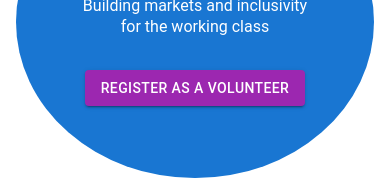
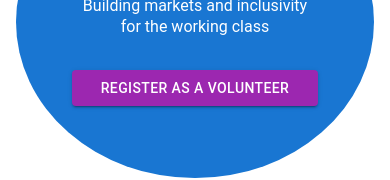
Before and after one commit to hameedsk381/tfe, a React (Vite) app: page / in a window 390 px wide. Shown: the part 315-495 px from the top of the page. Built offline with nearby package versions, Linux system fonts and the light colour scheme; no server answers.

Commit message:
added responsiveness

```diff
--- a/src/components/Volunteer.jsx
+++ b/src/components/Volunteer.jsx
@@ -1,5 +1,5 @@
 import React, { useState } from 'react';
-import { Button, Container, Typography } from '@mui/material';
+import { Button, Container } from '@mui/material';
 import VolunteerFormModal from './VolunteerFormModal';
 import { useTranslation } from 'react-i18next';
 
@@ -10,10 +10,9 @@ const Volunteer = () => {
   const handleClose = () => setOpen(false);
 
   return (
-    <Container sx={{my:4}}>
-
-      <Button variant="contained" color="secondary" onClick={handleOpen}>
-      {t('register.button')}
+    <Container sx={{ my: 4, width: '100%', maxWidth: 'sm', px: 2 }}>
+      <Button variant="contained" color="secondary" onClick={handleOpen} fullWidth>
+        {t('register.button')}
       </Button>
       <VolunteerFormModal open={open} handleClose={handleClose} />
     </Container>
```
